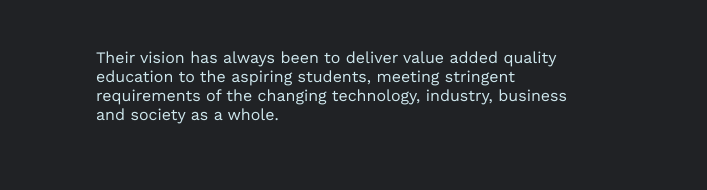
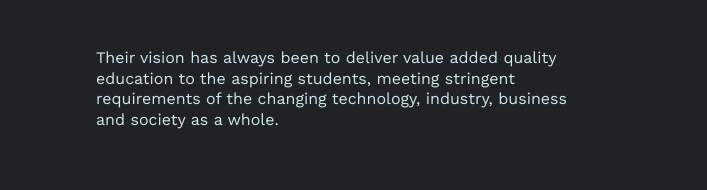
Before and after one commit to Evozone/class-website, a plain HTML site: page timeline.html in a window 1280 px wide. Shown: the part 5688-5878 px from the top of the page, 0-707 px from the left. Drawn offline with nearby package versions, Linux system fonts and the light colour scheme; a web font is replaced by a local one.

```diff
--- a/timeline.html
+++ b/timeline.html
@@ -237,7 +237,7 @@
               ready to meet global challenges.
             </p>
             <br>
-            <p>
+            <p class = "abt-desc">
               Their vision has always been to deliver value added
               quality education to the aspiring students, meeting
               stringent requirements of the changing technology,
```
Also changed, not shown: tools.html (+1 -1 lines).
